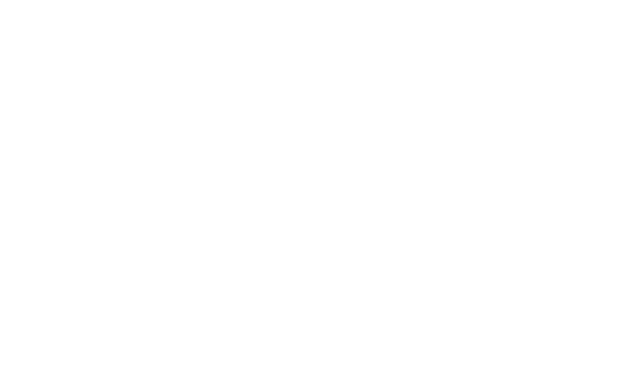
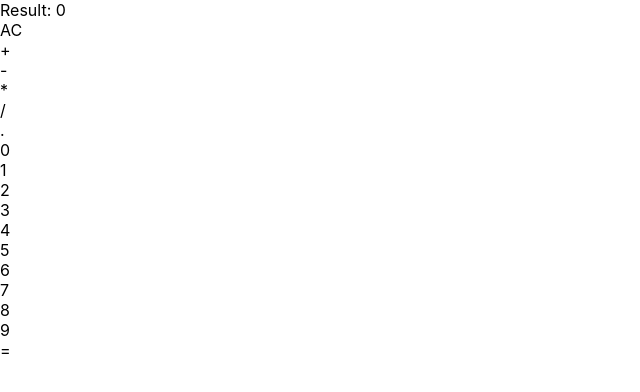
Before and after one commit to hajczek/calculator, a React (Create React App) app: page / in a window 1280 px wide. Shown: the top 392 px of the page, without its empty margins (0-640 px from the left). Built offline with nearby package versions, Linux system fonts and the light colour scheme.

Commit message:
Added structure of app

```diff
--- a/src/App.js
+++ b/src/App.js
@@ -3,6 +3,28 @@
 function App() {
   return (
     <div className="App">
+
+      <div class="container">
+        <div id="display">Result: 0</div>
+        <div id="clear">AC</div>
+        <div id="add">+</div>
+        <div id="subtract">-</div>
+        <div id="multiply">*</div>
+        <div id="divide">/</div>
+        <div id="decimal">.</div>
+        <div id="zero">0</div>
+        <div id="one">1</div>
+        <div id="two">2</div>
+        <div id="three">3</div>
+        <div id="four">4</div>
+        <div id="five">5</div>
+        <div id="six">6</div>
+        <div id="seven">7</div>
+        <div id="eight">8</div>
+        <div id="nine">9</div>
+        <div id='equals'>=</div>
+      </div>
+
     </div>
   );
 }
```
